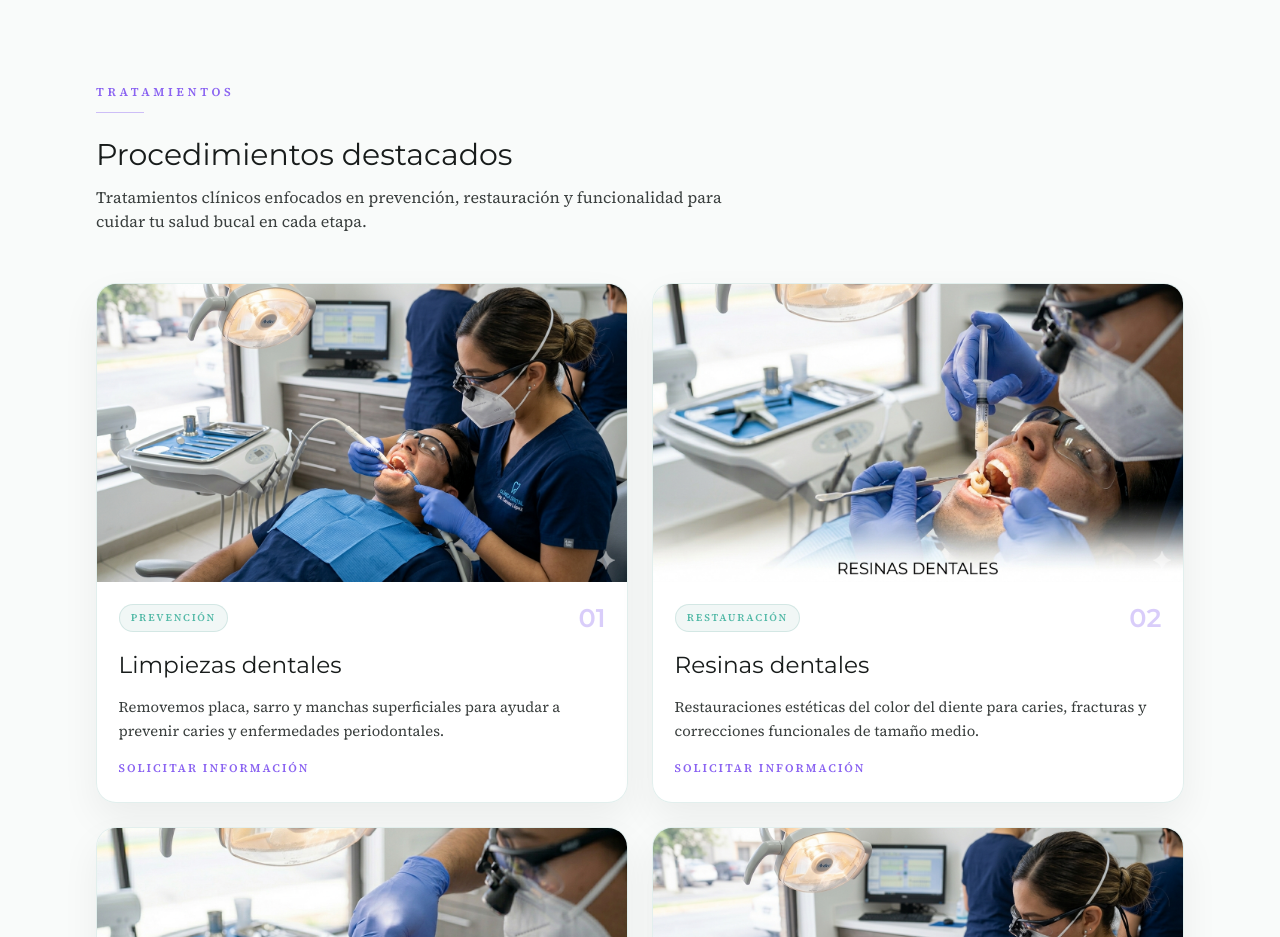
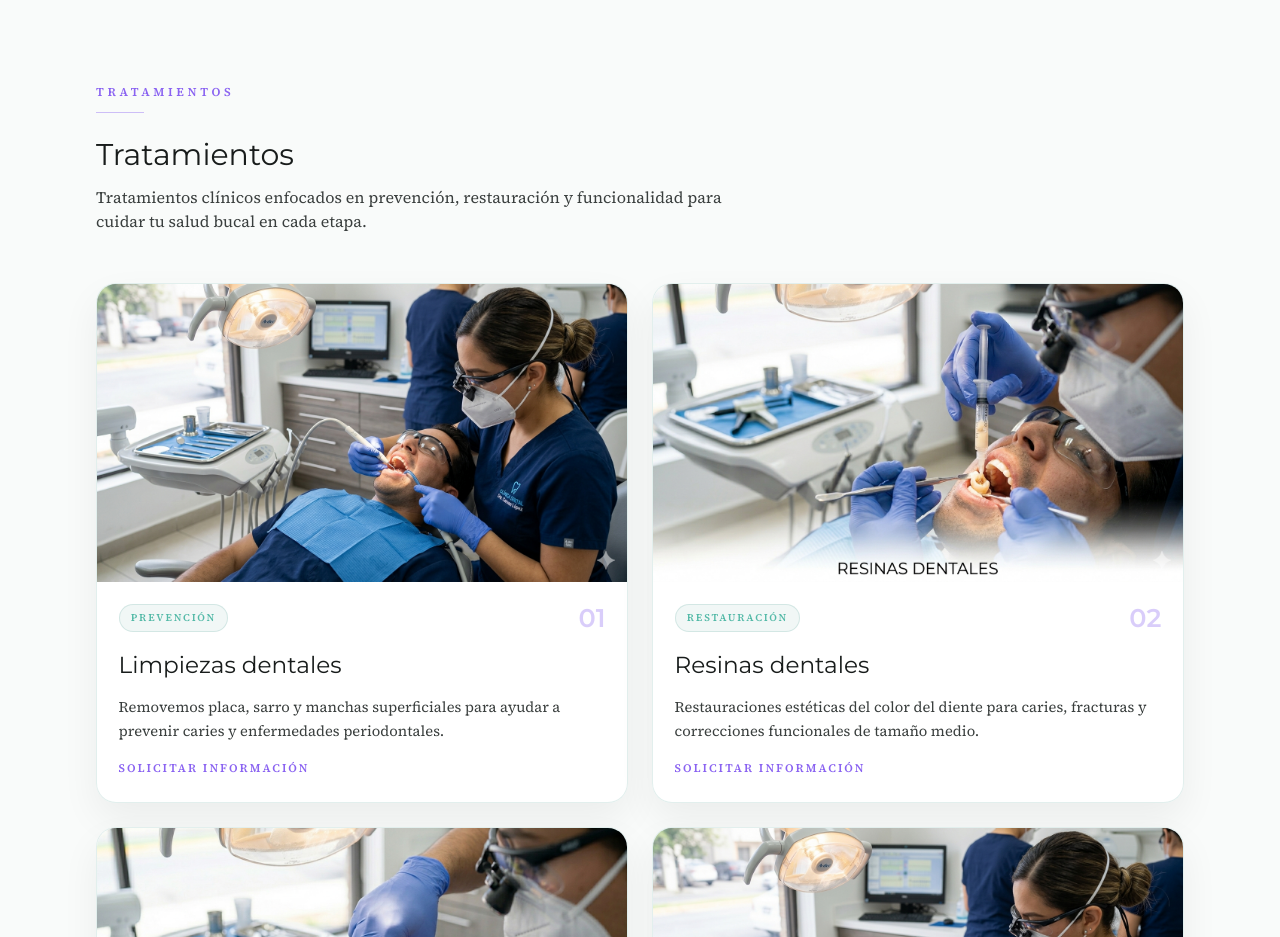
Before and after one commit to Esdras160/felizdentpage, a Next.js app: page / in a window 1280 px wide. Shown: the part 1160-2097 px from the top of the page. Built offline with nearby package versions, Linux system fonts and the light colour scheme.

Commit message:
cambios del boton

```diff
--- a/app/page.tsx
+++ b/app/page.tsx
@@ -215,7 +215,7 @@ export default function Home() {
             <div className="reveal reveal-blur mb-14 md:mb-16">
               <span className="text-accent-purple mb-3 block text-xs font-semibold tracking-[0.3em] uppercase">Tratamientos</span>
               <div className="mb-6 h-px w-12 bg-accent-purple/40" />
-              <h2 className="font-headline mb-3 text-3xl font-light text-on-background">Procedimientos destacados</h2>
+              <h2 className="font-headline mb-3 text-3xl font-light text-on-background">Tratamientos</h2>
               <p className="text-on-surface-variant max-w-2xl font-light">
                 Tratamientos clínicos enfocados en prevención, restauración y funcionalidad para cuidar tu salud bucal en cada etapa.
               </p>
```
